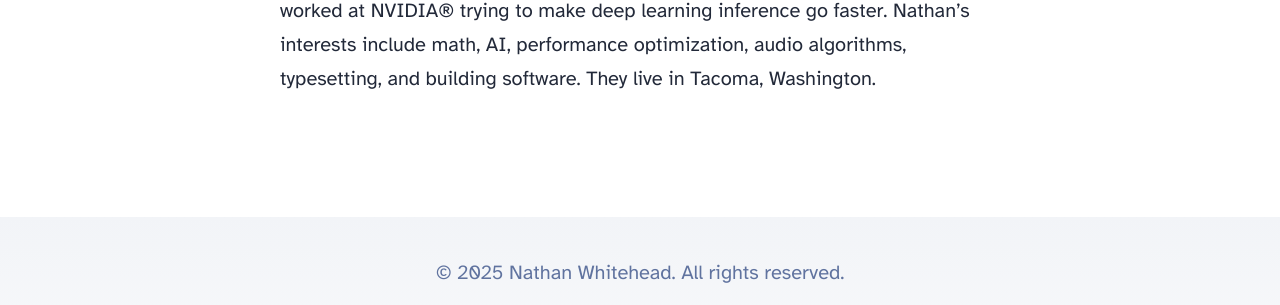
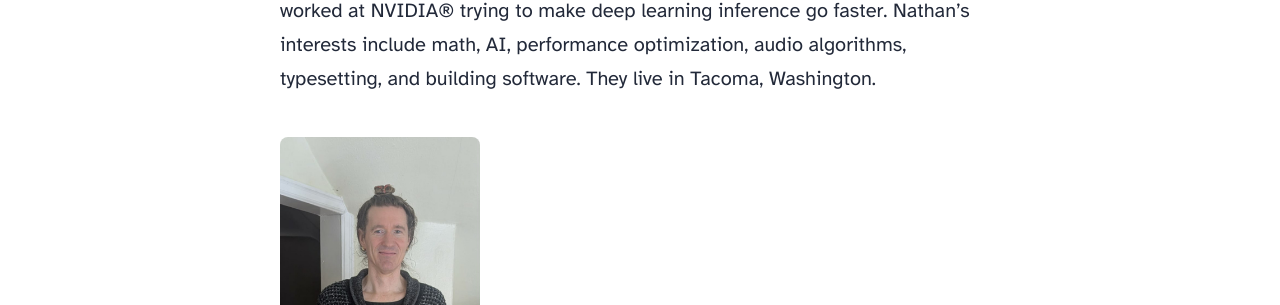
Before and after one commit to nwhitehead/shimmermathlabs, an Astro site in the folder website/: page /about in a window 1280 px wide. Shown: the part 1253-1558 px from the top of the page. Built offline with nearby package versions, Linux system fonts and the light colour scheme; Astro itself is replaced by a stand-in of ours.

Commit message:
Add ragfit picture.

```diff
--- a/website/src/pages/about.md
+++ b/website/src/pages/about.md
@@ -17,3 +17,5 @@ the University of California, Santa Cruz. Most recently they have worked at
 NVIDIA® trying to make deep learning inference go faster. Nathan’s interests
 include math, AI, performance optimization, audio algorithms, typesetting, and
 building software. They live in Tacoma, Washington.
+
+<img width="200px" src="/ragfit.jpg" alt='Nathan wearing gray white striped socks, black leggings, gray dress, rag + bone cardigan, with hair up in a bun.' />
```
Also changed, not shown: website/public/ragfit.jpg (added).
